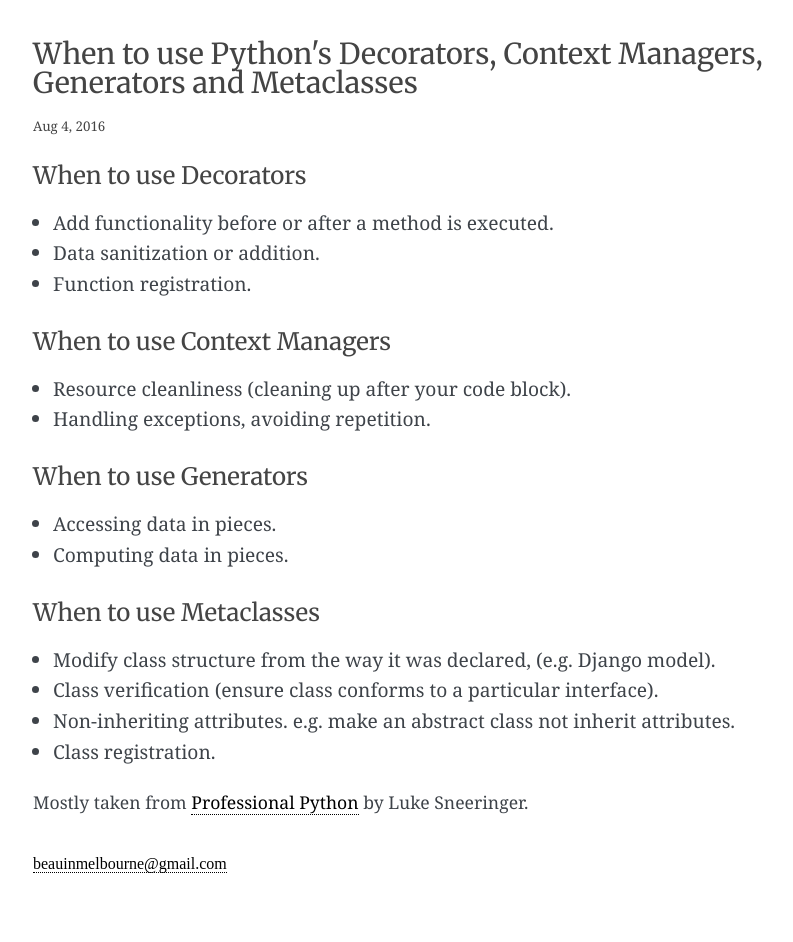
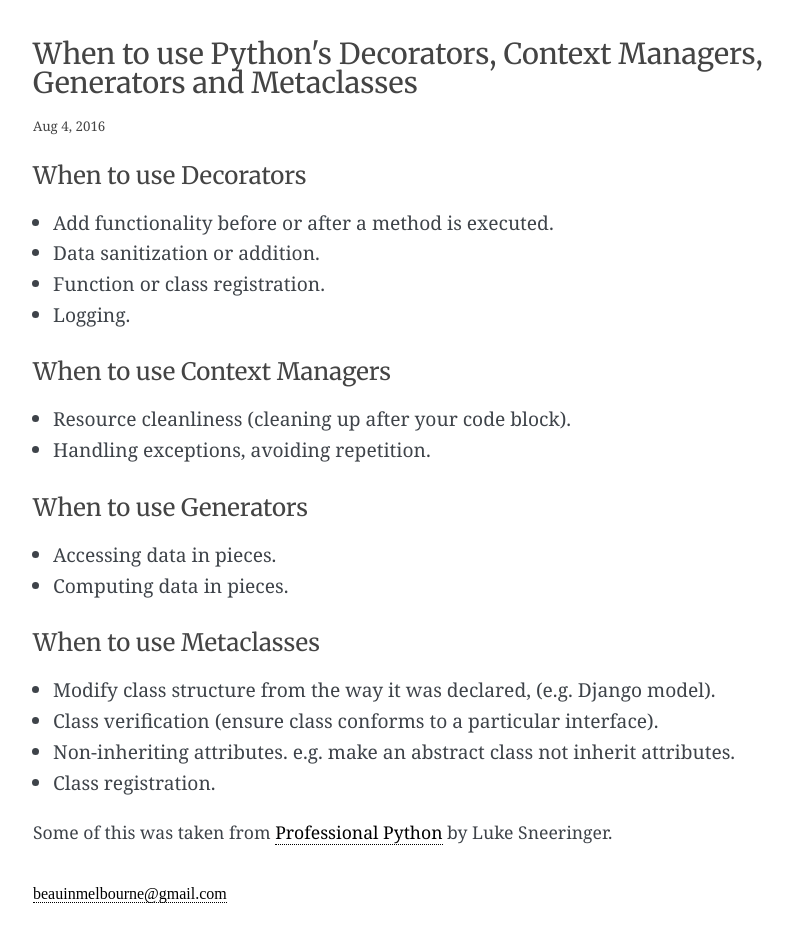
Before and after one commit to explodinglabs/explodinglabs.github.io, a Jekyll site: the page built from _posts/2016-08-04-professional-python-notes.markdown, in a window 1280 px wide. Shown: the whole page, without its empty margins (227-1020 px from the left). Built offline with Jekyll 4.4.1, drawn with Linux system fonts in a browser that asks for light colours; some web fonts are replaced; before the commit the page ends 912 px from its top, so only the background shows below that.

Commit message:
Add to "when to use" doc

```diff
--- a/_posts/2016-08-04-professional-python-notes.markdown
+++ b/_posts/2016-08-04-professional-python-notes.markdown
@@ -8,7 +8,8 @@ When to use Decorators
 ======================
 - Add functionality before or after a method is executed.
 - Data sanitization or addition.
-- Function registration.
+- Function or class registration.
+- Logging.
 
 When to use Context Managers
 ============================
@@ -27,6 +28,6 @@ When to use Metaclasses
 - Non-inheriting attributes. e.g. make an abstract class not inherit attributes.
 - Class registration.
 
-Mostly taken from [Professional
+Some of this was taken from [Professional
 Python](http://www.wrox.com/WileyCDA/WroxTitle/Professional-Python.productCd-1119070856.html)
 by Luke Sneeringer.
```
